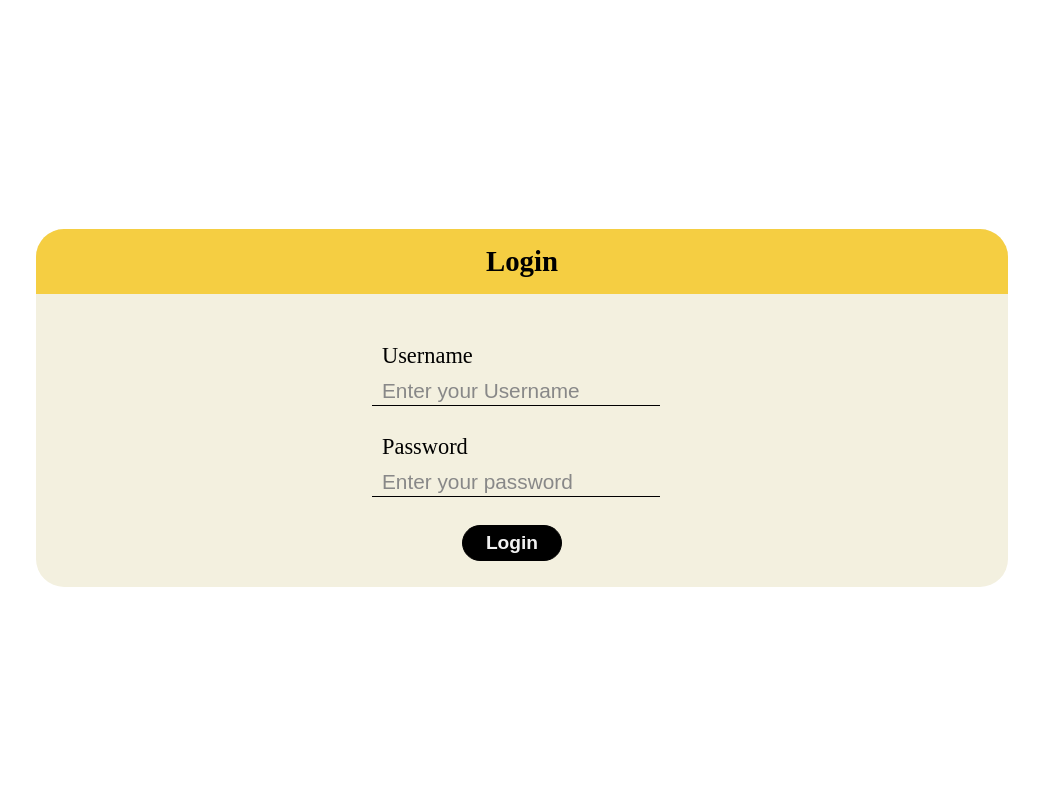
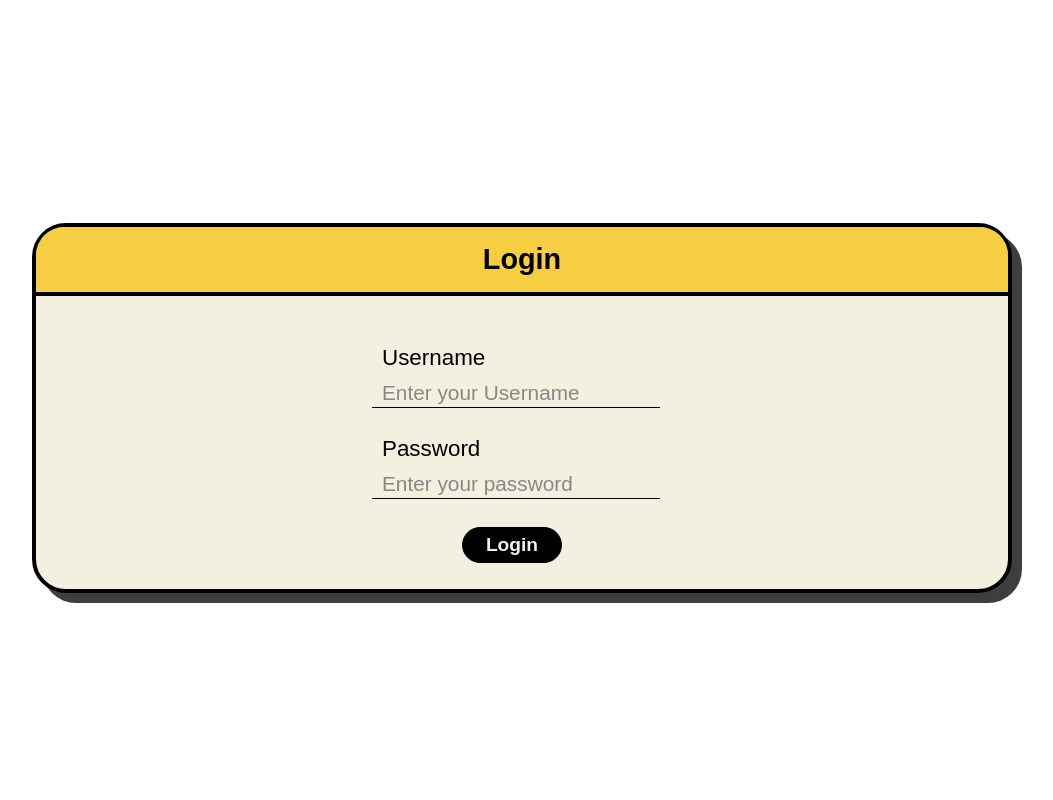
Before and after one commit to Yash23kr/Library-Information-System, a Django app: page /librarian/login/ in a window 1280 px wide. Shown: the whole page, without its empty margins (126-1179 px from the left). Run offline with Django 3.2, Linux system fonts and the light colour scheme.

Commit message:
CSS changes

```diff
--- a/librarybackend/book/templates/registration_page.html
+++ b/librarybackend/book/templates/registration_page.html
@@ -7,6 +7,7 @@
       .login-as{
         width: 100%;
         height: 100vh;
+        font-family: 'Poppins', sans-serif;
       }
       .CardContainer{
         width: 100%;
--- a/librarybackend/librarian/templates/librarian_login.html
+++ b/librarybackend/librarian/templates/librarian_login.html
@@ -7,7 +7,19 @@
   display: flex;
   position: fixed;
   justify-content: center;
+
   align-items: center;
+  font-family: 'Poppins', sans-serif;
+      }
+      .loginform {
+        width: 76vw;
+  min-width: 400px;
+  margin: auto;
+  background-color: rgb(243 240 223);
+  box-shadow: 10px 10px rgb(62, 62, 62);
+  border: 4px solid black;
+  border-radius: 34px;
+  padding-bottom: 2vh;
       }
       .alert{
     padding-top: 2vh;
@@ -20,20 +32,13 @@
   color: #000;
   text-align: center;
   }
-      .loginform {
-        width: 76vw;
-  min-width: 400px;
-  margin: auto;
-  background-color: rgb(243 240 223);
-  border-radius: 28px;
-  padding-bottom: 2vh;
-      }
   .formheading{
     padding-top: 2vh;
   padding-bottom: 2vh;
   border-top-left-radius: 28px;
   border-top-right-radius: 28px;
   background-color: rgb(245, 206, 66);
+  border-bottom: 4px solid black;
   margin-top: 0px;
   font-size: 1.8rem;
   font-weight: 700;
--- a/librarybackend/members/templates/login.html
+++ b/librarybackend/members/templates/login.html
@@ -7,7 +7,9 @@
   display: flex;
   position: fixed;
   justify-content: center;
+
   align-items: center;
+  font-family: 'Poppins', sans-serif;
       }
       .loginform {
         width: 76vw;
```
Also changed, not shown: librarybackend/book/templates/login_page.html (+4 -3 lines).
